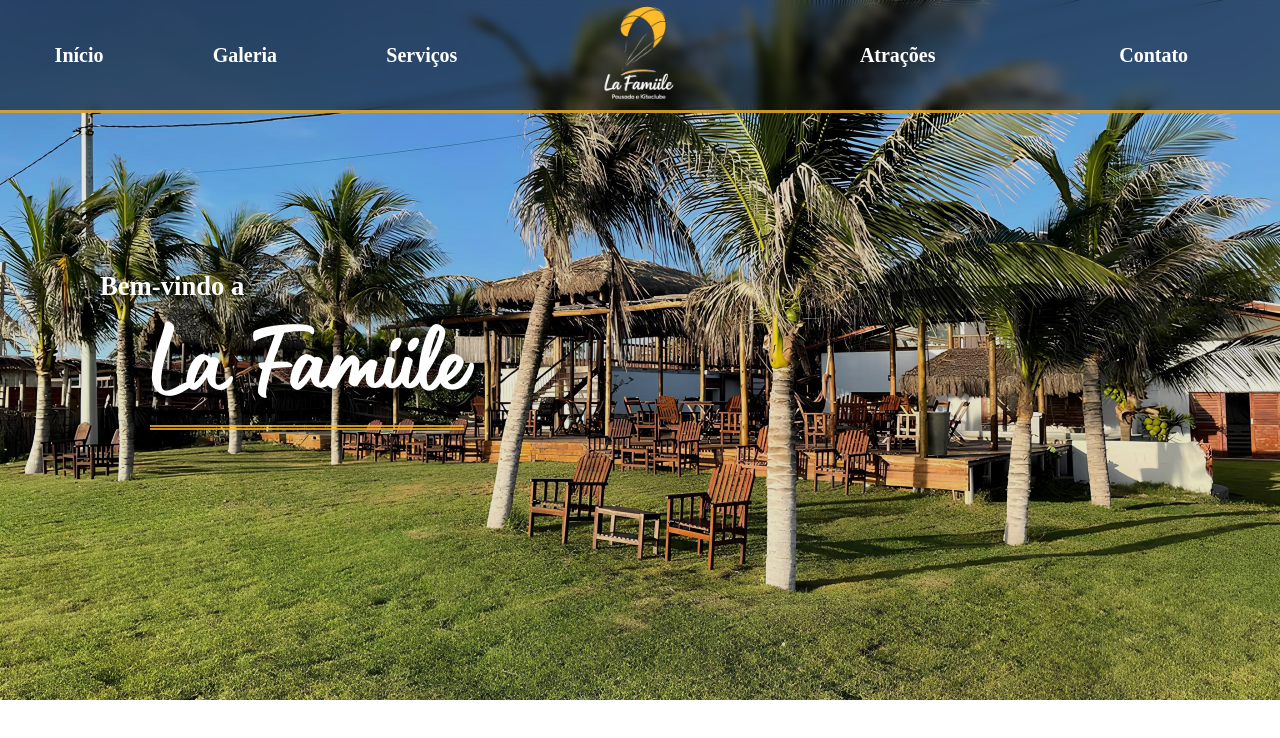
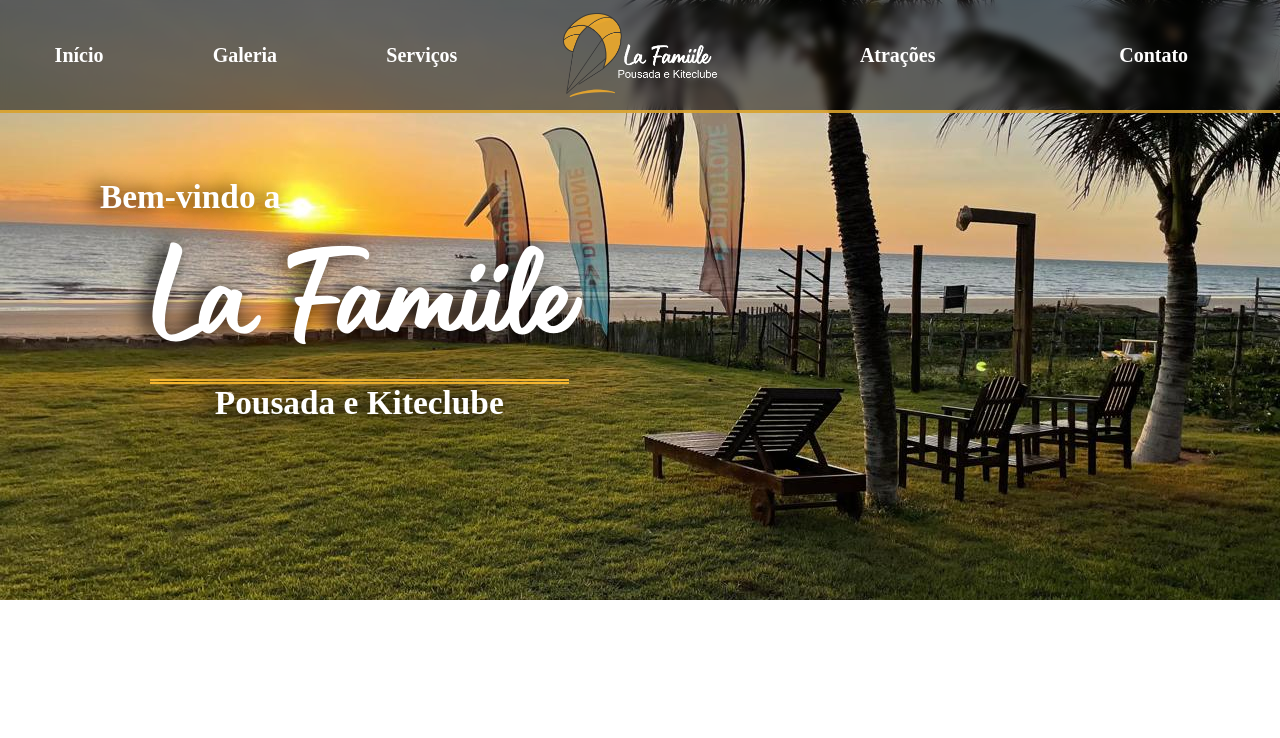
Before and after one commit to EvertonAlencar/siteLaFamiile, a plain HTML site: page index.html in a window 1280 px wide. Shown: the top 738 px of the page. Drawn offline with Linux system fonts and the light colour scheme.

Commit message:
Some modifications to the hero section and added favicons.

```diff
--- a/Css/Main.css
+++ b/Css/Main.css
@@ -4,6 +4,9 @@
   font-weight: normal;
 }
 
+html {
+    scroll-behavior: smooth;
+}
 
 * {
     margin: 0;
@@ -13,17 +16,18 @@ body {
     width: 100%;
 }
 
+/*Menu principal*/
 .main-menu{
     width: 100%;
     display: flex;
     flex-direction: row;
-    justify-content: center;
+    justify-content: space-around;
     align-items: center;
     height: 110px;
     background-color: rgba(0, 0, 0, 0.5);
     font-size: 20px;
     font-weight: bold;
-    position: absolute;
+    position: fixed;
     color: white;
     backdrop-filter: blur(5px);
     border-bottom: solid 3px;
@@ -51,11 +55,14 @@ body {
     display: flex;
     flex-direction: row;
     justify-content: center;
+    align-items: center;
+    text-align: center;
 }
 
 .logo-img img {
-    height: 100%;
+    width: 60%;
 }
+
 .main-menu ul {
     width: 40%;
     display: flex;
@@ -65,20 +72,32 @@ body {
     list-style: none;
 }
 
+.main-menu ul li a {
+    text-decoration: none;
+    color: white;
+}
+
 .main-menu ul li {
     cursor: pointer;
 }
 
+.main-menu ul li a:hover {
+    color: rgb(244,182,48);
+    transition: 1s;
+}
+
+/*Seção principal*/
 .hero-section{
     width: 100%;
-    height: 700px;
-    background-image: url("../Imgs/hero-img-2.jpeg");
+    height: 600px;
+    background-image: url("../Imgs/hero-img-3.jpeg");
     background-position: center;
     background-size: cover;
     background-repeat: no-repeat;
     display: flex;
     flex-direction: column;
     justify-content: center;
+    background-color: aqua;
 
 }
 .hero-text {
@@ -94,29 +113,45 @@ body {
 .hero-shadow {
     position: absolute;
     width: 100%;
-    height: 700px;
-    background-color: rgba(0, 0, 0, 0.1);
+    height: 100%;
+    background-color: rgba(0, 0, 0, 0.0);
     z-index: 1;
 }
 
 .hero-text h2 {
     margin-left: 100px;
-    font-size: 20pt;
+    font-size: 25pt;
     text-shadow: -8px 1px 20px black ;
 }
-
+.title-and-subtitle {
+    margin-left: 150px;
+    display: flex;
+    flex-direction: column;
+    justify-content: center;
+    align-items: center;
+}
 .hero-text h1 {
     font-family: 'LaFamiile';
-    margin-left: 150px;
-    font-size: 100px;
-    font-weight: 500;
+    font-size: 100pt;
+    font-weight: normal;
     border-bottom: double 5px;
     text-shadow: -8px 1px 20px black ;
-    border-color: rgba(244,182,48, 0.8);
+    border-color: rgba(244,182,48, 1);
+}
+
+.hero-text h3 {
+    font-size: 25pt;
+    text-shadow: -8px 1px 20px black ;
 }
 
 .hero-section img{
     width: 100%;
+}
+
+/*Seção de teste*/
+.teste {
+    width: 100%;
+    height: 3000px;
 }
 
 @media (max-width: 700px) {
@@ -133,6 +168,15 @@ body {
     .main-menu ul {
         display: none;
     }
+    .hero-text h1 {
+        font-size: 80pt;
+    }
+    .hero-text h2 {
+        font-size: 20pt;
+    }
+    .hero-text h3 {
+        font-size: 20pt;
+    }
 }
 
 @media (max-width: 900px) {
@@ -146,4 +190,10 @@ body {
     .hero-text h2 {
         margin-left: 0px;
     }
+    .hero-text h3 {
+        margin-left: 0px;
+    }
+    .title-and-subtitle {
+        margin-left: 0px;
+    }
 }
--- a/index.html
+++ b/index.html
@@ -3,6 +3,11 @@
     <meta charset="UTF-8">
     <meta name="viewport" content="width=device-width, initial-scale=1.0">
     <link rel="stylesheet" href="Css/Main.css">
+    <link rel="icon" type="image/png" href="/Favicon/favicon-96x96.png" sizes="96x96" />
+    <link rel="icon" type="image/svg+xml" href="/Favicon/favicon.svg" />
+    <link rel="shortcut icon" href="/Favicon/favicon.ico" />
+    <link rel="apple-touch-icon" sizes="180x180" href="/Favicon/apple-touch-icon.png" />
+    <link rel="manifest" href="/Favicon/site.webmanifest" />
     <title>La Famiile - Pousada e Kiteclube</title>
 </head>
 <body>
@@ -11,25 +16,31 @@
             <button class="toast-menu-button">X</button>
         </div>
         <ul>
-            <li>Início</li>
-            <li>Galeria</li>
-            <li>Serviços</li>
+            <li><a href="">Início</a></li>
+            <li><a href="#teste">Galeria</a></li>
+            <li><a href="">Serviços</a></li>
         </ul>
         <div class="logo-img">
-            <a href=""><img src="/Imgs/logo.png" alt="logo"></a>
+            <a href=""><img src="/Imgs/logo-5.png" alt="logo"></a>
         </div>
         <ul>
-            <li>Atrações</li>
-            <li>Contato</li>
+            <li><a href="">Atrações</a></li>
+            <li><a href="">Contato</a></li>
         </ul>
     </nav>
     <section class="hero-section">
         <div class="hero-text">
             <h2>Bem-vindo a</h2>
-            <h1>La Famiile</h1>
+            <div class="Title-and-subtitle">
+                <h1>La Famiile</h1>
+                <h3>Pousada e Kiteclube</h3>
+            </div>
         </div>
         <div class="hero-shadow">
         </div>
     </section>
+    <section class="teste" id="teste">
+
+    </section>
 </body>
 </html>
```
Also changed, not shown: Favicon/apple-touch-icon.png (added), Favicon/favicon-96x96.png (added), Favicon/favicon.ico (added), Favicon/favicon.svg (added), Favicon/site.webmanifest (added), Favicon/web-app-manifest-192x192.png (added), Favicon/web-app-manifest-512x512.png (added), Imgs/logo-2.png (added), Imgs/logo-3.png (added), Imgs/logo-4.png (added), Imgs/logo-5.png (added).
